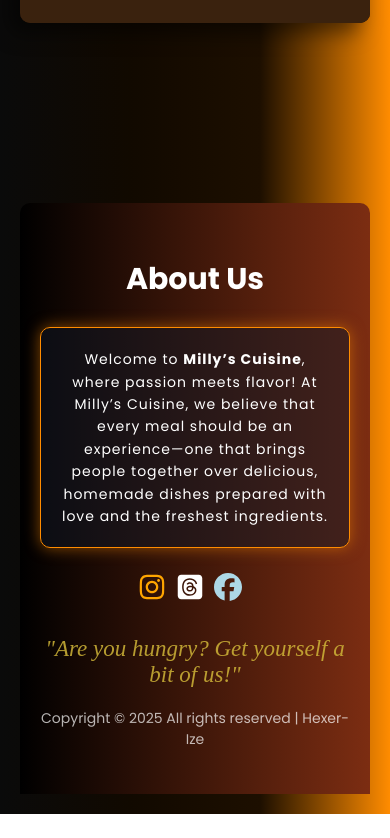
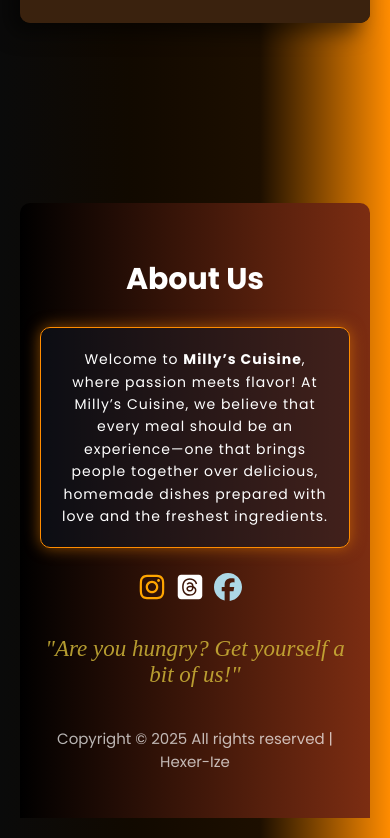
Before and after one commit to EmmanuelHexer/business2, a React (Vite) app: page / in a window 390 px wide. Shown: the part 3787-4625 px from the top of the page. Before the commit the page ends 4601 px from the top, so only its background shows below. Built offline with nearby package versions, Linux system fonts and the light colour scheme; no server answers; a web font is replaced by a local one.

Commit message:
latest updates

```diff
--- a/src/Index.css
+++ b/src/Index.css
@@ -835,6 +835,9 @@ textarea::placeholder {
   padding: 30px 20px;
   text-align: center;
   border-radius: 10px 10px 0px 0;
+  display: flex;
+  flex-direction: column;
+  align-items: center;
 }
 .footer-header {
   display: flex;
@@ -866,10 +869,11 @@ textarea::placeholder {
 }
 
 .footer-container .copyright p {
-  font-size: 14px;
+  font-size: 1.5rem;
   margin-top: 20px;
   opacity: 0.7;
 }
+
 .about h2 {
   font-size: 3rem;
 }
--- a/src/Styles/responsive.css
+++ b/src/Styles/responsive.css
@@ -360,6 +360,10 @@
     width: 90%;
     padding: 0.75rem 0.7rem;
   }
+
+  .footer-container .copyright p {
+    max-width: 300px;
+  }
 }
 
 @media (max-width: 457px) {
```
